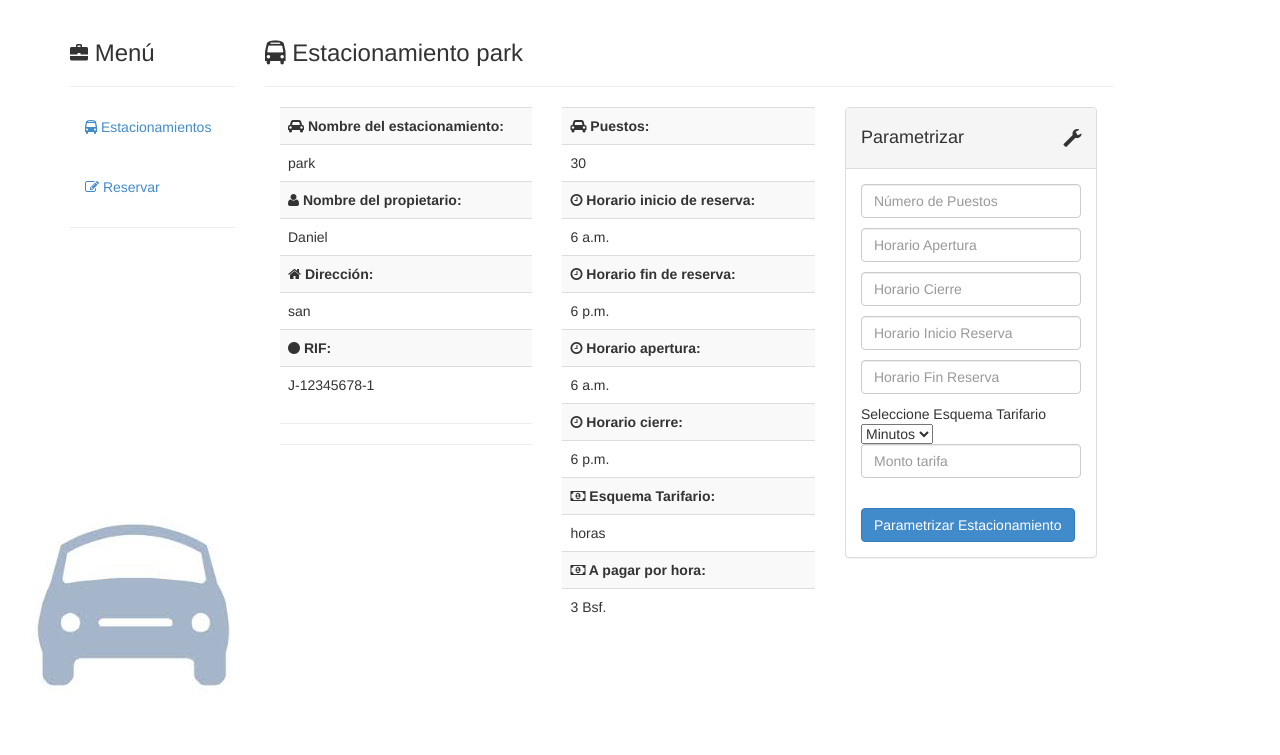
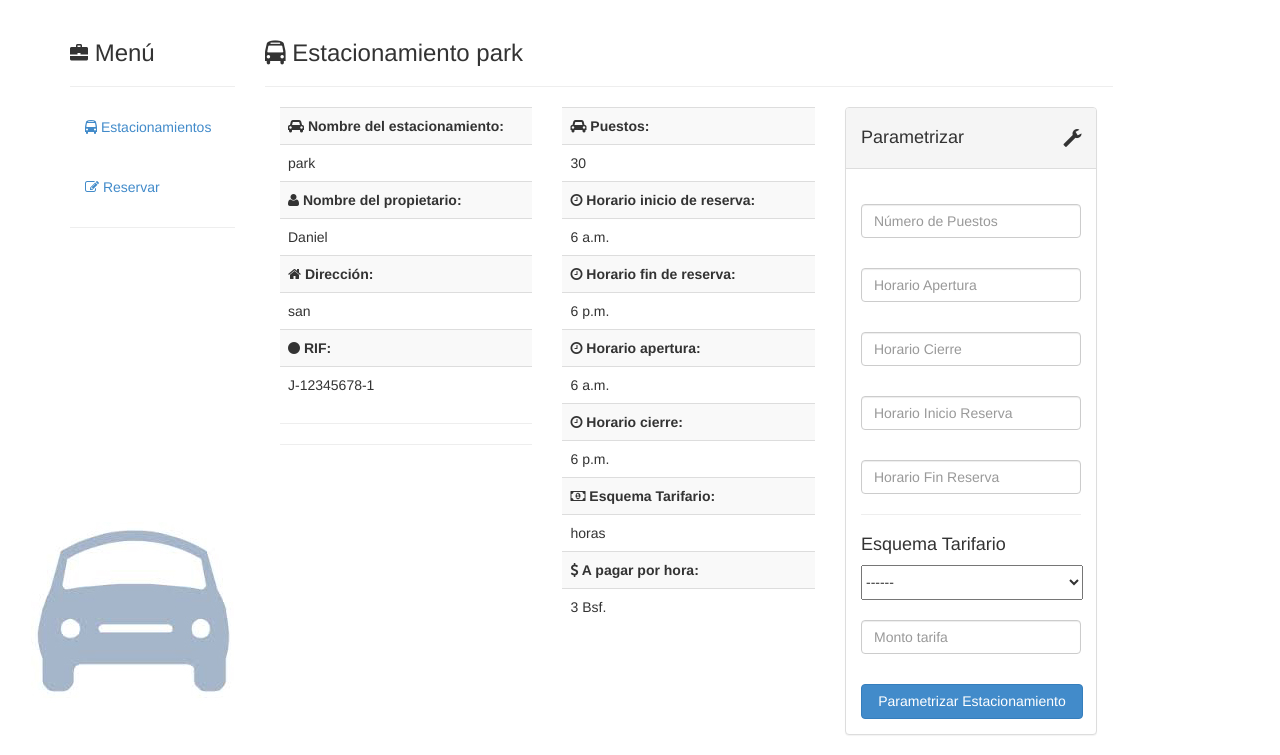
Before and after one commit to archector/SAGEInstec, a Django app: page /estacionamientos/2/ in a window 1280 px wide. Shown: the part 51-806 px from the top of the page. Before the commit the page ends 738 px from the top, so only its background shows below. Run offline with Django 3.2, Linux system fonts and the light colour scheme; data comes from the database, SQL or seed files in the repository; both versions use the stored data as it was after the commit; some libraries are stand-ins or nearby versions.

Commit message:
terminado detalles de diseño agregando un .css

```diff
--- a/estacionamientos/views.py
+++ b/estacionamientos/views.py
@@ -152,8 +152,11 @@
                         cobro = esquemaTarifario1(inicio_reserva, final_reserva, int(estacion.monto_tarifa))
                     elif estacion.Tarifa.tipoTarifa == 'minutos':
                         cobro = esquemaTarifario2(inicio_reserva, final_reserva, int(estacion.monto_tarifa))
-                    return render(request, 'templateMensaje.html', {'color':'green', 'mensaje':'Se realizo la reserva exitosamente. Tendra que pagar: %s'%(cobro)})
+                    form = EstacionamientoReserva()
+                    return render(request, 'templateMensaje.html', {'color':'green', 'mensaje':'Se realizo la reserva exitosamente','ini': inicio_reserva, 'fin':final_reserva,'monto':cobro,'nomb':estacion.Nombre})
                 else:
+
+
                     return render(request, 'templateMensaje.html', {'color':'red', 'mensaje':'No hay un puesto disponible para ese horario'})
     else:
         form = EstacionamientoReserva()
--- /dev/null
+++ b/static/css/reserva.css
@@ -0,0 +1,6 @@
+.boton_pago {
+
+   position:relative;
+   margin-left:160px;
+   text-align:left;
+}
--- a/templates/estacionamiento.html
+++ b/templates/estacionamiento.html
@@ -163,7 +163,7 @@
         <tr><td>{{estacionamiento.Tarifa}}</td></tr>
       {% endif %}
       {% if estacionamiento.monto_tarifa %}
-        <tr><td><b><i class="fa fa-money"></i></i> A pagar por hora:</b></td></tr>
+        <tr><td><b><i class="fa fa-dollar"></i></i> A pagar por hora:</b></td></tr>
         <tr><td>{{estacionamiento.monto_tarifa}} Bsf.</td></tr>
       {% endif %}
 
@@ -192,16 +192,18 @@
               {% csrf_token %}
               {% for field in form %}
               {%if field.name = 'tarifa'%}
-              <h>Seleccione Esquema Tarifario</h>
+              <hr>
+              <h4>Esquema Tarifario</h4>
 
-				<SELECT NAME="tarifa" SELECTED>Tarifa
+				<SELECT size="1" NAME="tarifa" style="width: 222px; height:35px" >Tarifa
+				    <OPTION VALUE="none" SELECTED>------
 				    <OPTION VALUE="minutos">Minutos
 				    <OPTION VALUE="horas">Horas
-
-				</SELECT>
+				</SELECT><br>
 
 
               {%else%}
+              <br>
               	  <div class="control-group">
                   <div class="controls">
                     <input type="text" class="form-control" name="{{field.name}}" placeholder="{{field.label}}" for="id_{{field.name}}"><p>
@@ -216,7 +218,7 @@
                   <label>
                   </label>
                   <div class="controls">
-                    <button type="submit" class="btn btn-primary">
+                    <button type="submit" class="btn btn-primary" style="width: 222px; height:35px">
                       Parametrizar Estacionamiento
                     </button>
                   </div>
--- a/templates/estacionamientoReserva.html
+++ b/templates/estacionamientoReserva.html
@@ -160,7 +160,7 @@
         <tr><td>{{estacionamiento.Tarifa}}</td></tr>
       {% endif %}
       {% if estacionamiento.monto_tarifa %}
-        <tr><td><b><i class="fa fa-money"></i></i> A pagar por hora:</b></td></tr>
+        <tr><td><b><i class="fa fa-dollar"></i></i> A pagar por hora:</b></td></tr>
         <tr><td>{{estacionamiento.monto_tarifa}} Bsf.</td></tr>
       {% endif %}
 
```
Also changed, not shown: templates/templateMensaje.html (+43 -22 lines), db.sqlite3.
